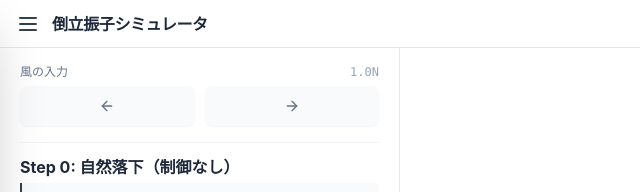
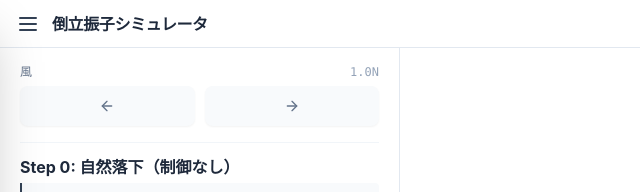
Before and after one commit to snjk17/open_campus, a plain HTML site: page index.html in a window 1280 px wide. Shown: the top 192 px of the page, 0-640 px from the left. Drawn offline with nearby package versions, Linux system fonts and the light colour scheme.

Commit message:
READMEの修正

```diff
--- a/index.html
+++ b/index.html
@@ -87,7 +87,7 @@
       <!-- 【外乱操作】風（1.0N固定）の押しやすい大型左右ボタン -->
       <section class="disturb-section">
         <div class="flex items-center justify-between text-xs font-medium text-slate-500 mb-1.5">
-          <span>風の入力</span>
+          <span>風</span>
           <span class="font-mono text-xs text-slate-400">1.0N</span>
         </div>
         <div class="grid grid-cols-2 gap-2.5">
```
Also changed, not shown: 1 other file.
